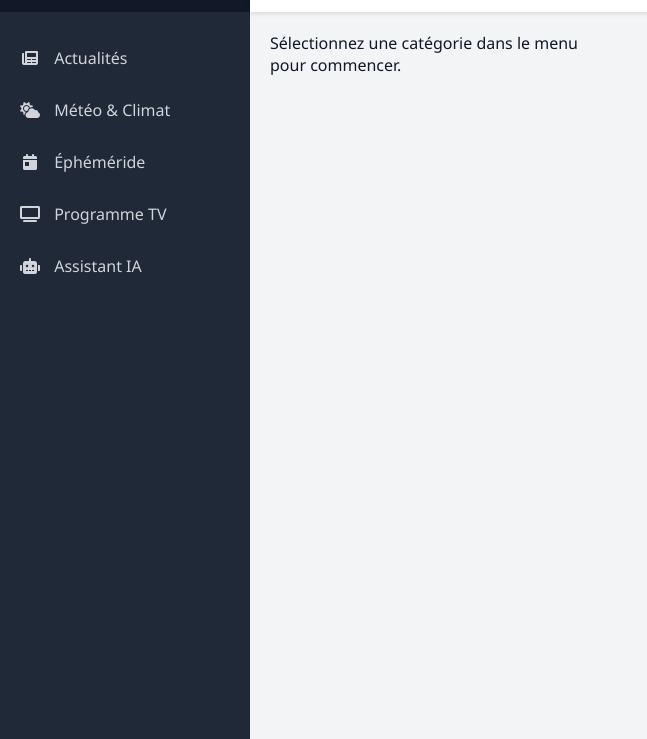
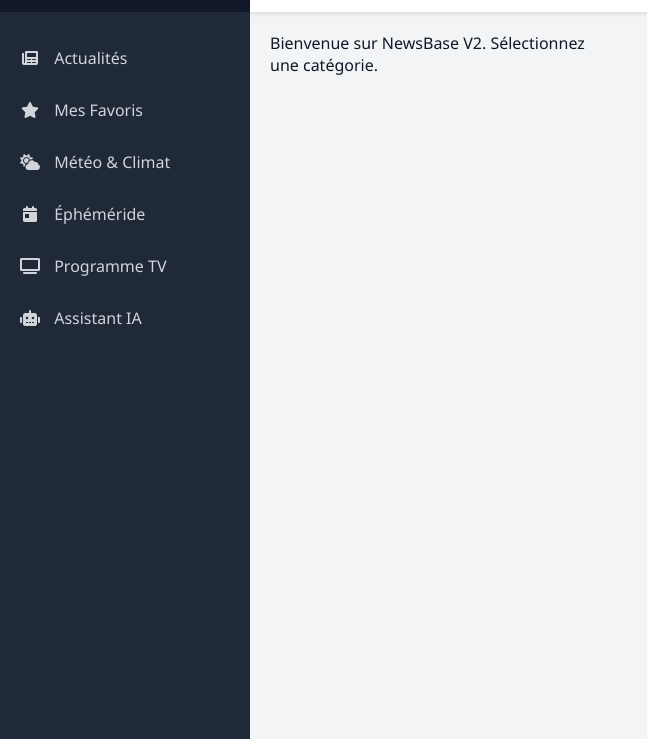
Before and after one commit to lucgus11/NewsBase, a website: page public/index.html in a window 1280 px wide. Shown: the part 61-800 px from the top of the page, without its empty margins (0-647 px from the left). Drawn offline with Linux system fonts and the light colour scheme.

Commit message:
Update index.html

```diff
--- a/public/index.html
+++ b/public/index.html
@@ -3,7 +3,7 @@
 <head>
     <meta charset="UTF-8">
     <meta name="viewport" content="width=device-width, initial-scale=1.0">
-    <title>NewsBase - V1</title>
+    <title>NewsBase - V2</title>
     <link rel="stylesheet" href="style.css">
     <link rel="manifest" href="manifest.json">
     <meta name="theme-color" content="#2563eb">
@@ -17,6 +17,7 @@
             </div>
             <ul class="nav-links">
                 <li><a href="#" onclick="loadSection('actu')"><i class="fas fa-newspaper"></i> Actualités</a></li>
+                <li><a href="#" onclick="loadSection('favoris')"><i class="fas fa-star"></i> Mes Favoris</a></li>
                 <li><a href="#" onclick="loadSection('meteo')"><i class="fas fa-cloud-sun"></i> Météo & Climat</a></li>
                 <li><a href="#" onclick="loadSection('ephemeride')"><i class="fas fa-calendar-day"></i> Éphéméride</a></li>
                 <li><a href="#" onclick="loadSection('tv')"><i class="fas fa-tv"></i> Programme TV</a></li>
@@ -31,7 +32,7 @@
             </header>
 
             <div id="content-area" class="content-grid">
-                <div class="welcome-message">Sélectionnez une catégorie dans le menu pour commencer.</div>
+                <div class="welcome-message">Bienvenue sur NewsBase V2. Sélectionnez une catégorie.</div>
             </div>
         </main>
     </div>
```
